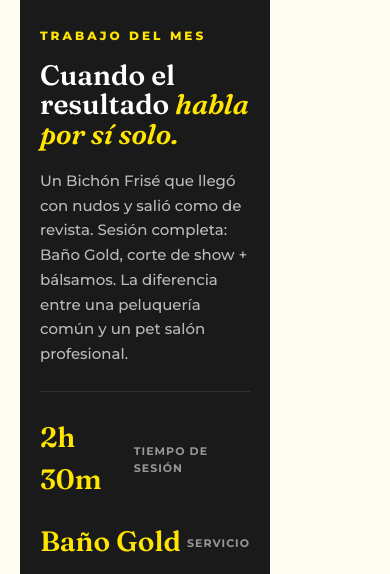
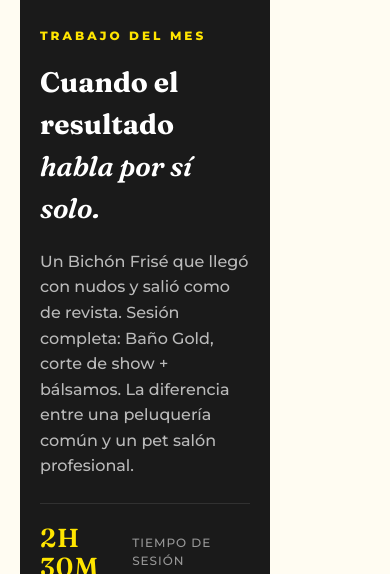
Before and after one commit to Daniel-Dp/groom-peru, a Flask app: page / in a window 390 px wide. Shown: the part 5926-6500 px from the top of the page. Run offline with Flask 3, Linux system fonts and the light colour scheme.

Commit message:
fix: actualizar estilos CSS

```diff
--- a/app/static/css/styles.css
+++ b/app/static/css/styles.css
@@ -1568,110 +1568,115 @@ section { position: relative; }
 .gal-7 { grid-column: span 3; aspect-ratio: 3/4; }
 
 /* Featured big shot */
+
+/* ─── FEATURED GALLERY (FIX MOBILE WIDTH + LAYOUT) ─── */
+
 .gal-feature {
   grid-column: span 12;
   display: grid;
   grid-template-columns: 5fr 7fr;
-  gap: 0;
   background: var(--black);
   color: white;
   border-radius: var(--radius-lg);
   overflow: hidden;
   margin-bottom: 16px;
+}
+
+.gal-feature-img {
   min-height: 320px;
 }
-.gal-feature-img {
-  position: relative;
-  overflow: hidden;
-  min-height: 320px;
-}
 .gal-feature-img img {
-  width: 100%; height: 100%;
+  width: 100%;
+  height: 100%;
   object-fit: cover;
-  object-position: center 30%;
-}
+}
+
 .gal-feature-body {
+  width: 100%;
+  max-width: 100%;
   padding: 40px 44px;
   display: flex;
   flex-direction: column;
-  justify-content: center;
-}
-
-.gal-feature-body {
-  overflow: hidden; /* 🔥 ESTA ES LA CLAVE */
-}
-
+}
+
+.gal-feature-body .eyebrow {
+  color: var(--yellow);
+  margin-bottom: 16px;
+}
+.gal-feature-body h3 {
+  font-family: 'Fraunces', serif;
+  font-size: 42px;
+  margin-bottom: 20px;
+}
+.gal-feature-body p {
+  color: rgba(255,255,255,0.7);
+  margin-bottom: 24px;
+  line-height: 1.6;
+}
+
+/* 🔥 ESTE ES EL FIX IMPORTANTE */
+.gal-feature-stats {
+  display: grid;
+  grid-template-columns: 1fr;
+  gap: 16px;
+  width: 100%;
+  padding-top: 20px;
+  border-top: 1px solid rgba(255,255,255,0.1);
+}
+
+.gal-feature-stats div {
+  display: flex;
+  justify-content: space-between;
+  align-items: baseline;
+  width: 100%;
+  font-size: 12px;
+  letter-spacing: 1px;
+  text-transform: uppercase;
+  color: rgba(255,255,255,0.55);
+  border-bottom: 1px solid rgba(255,255,255,0.08);
+  padding-bottom: 8px;
+}
+.gal-feature-stats div:last-child {
+  border-bottom: 0;
+}
+
+.gal-feature-stats b {
+  font-family: 'Fraunces', serif;
+  font-size: 26px;
+  color: var(--yellow);
+  font-weight: 600;
+  line-height: 1.1;
+  word-break: break-word;
+}
+
+/* MOBILE */
 @media (max-width: 800px) {
   .gal-feature {
-    width: 100%;      /* asegura ancho completo */
-    overflow: hidden; /* evita corte lateral */
+    grid-template-columns: 1fr;
   }
-}
-
-.gal-feature-body .eyebrow { color: var(--yellow); margin-bottom: 16px; }
-.gal-feature-body h3 {
-  font-family: 'Fraunces', serif;
-  font-weight: 600;
-  font-size: 42px;
-  line-height: 1.05;
-  margin-bottom: 20px;
-}
-.gal-feature-body h3 em { font-style: italic; color: var(--yellow); }
-.gal-feature-body p {
-  color: rgba(255,255,255,0.7);
-  font-size: 15px;
-  line-height: 1.65;
-  margin-bottom: 24px;
-}
-
-.gal-feature-stats {
-  display: flex;
-  gap: 28px;
-  padding-top: 24px;
-  border-top: 1px solid rgba(255,255,255,0.1);
-  flex-wrap: wrap; /* 🔥 ESTA ES LA LÍNEA QUE TE FALTA */
-}
-
-
-@media (max-width: 800px) {
-  .gal-feature-stats {
-    display: grid;
-    grid-template-columns: 1fr; /* 1 columna */
-    gap: 16px;
+  .gal-feature-img {
+    min-height: 260px;
   }
-
-  .gal-feature-stats div {
-  display: flex;
-  justify-content: space-between;
-  align-items: center;
-  min-width: 0; /* ✅ adicional, NO reemplaza */
-}
-
-
-}
-
-.gal-feature-stats b {
-    font-size: 22px;
-    word-break: break-word; /* 🔥 evita que "2h 30m" se corte */
+  .gal-feature-body {
+    padding: 28px 20px;
   }
-
-.gal-feature-stats div {
-  font-size: 11px;
-  color: rgba(255,255,255,0.55);
-  font-weight: 700;
-  letter-spacing: 1px;
-  text-transform: uppercase;
-}
-.gal-feature-stats b {
-  display: block;
-  font-family: 'Fraunces', serif;
-  font-weight: 600;
-  font-size: 28px;
-  color: var(--yellow);
-  margin-bottom: 4px;
-  letter-spacing: 0;
-  text-transform: none;
-}
+  .gal-feature-body h3 {
+    font-size: 28px;
+  }
+}
+
+
+
+
+
+
+
+
+
+
+
+
+
 
 /* ─── PREMIOS ─── */
 .premios {
```
